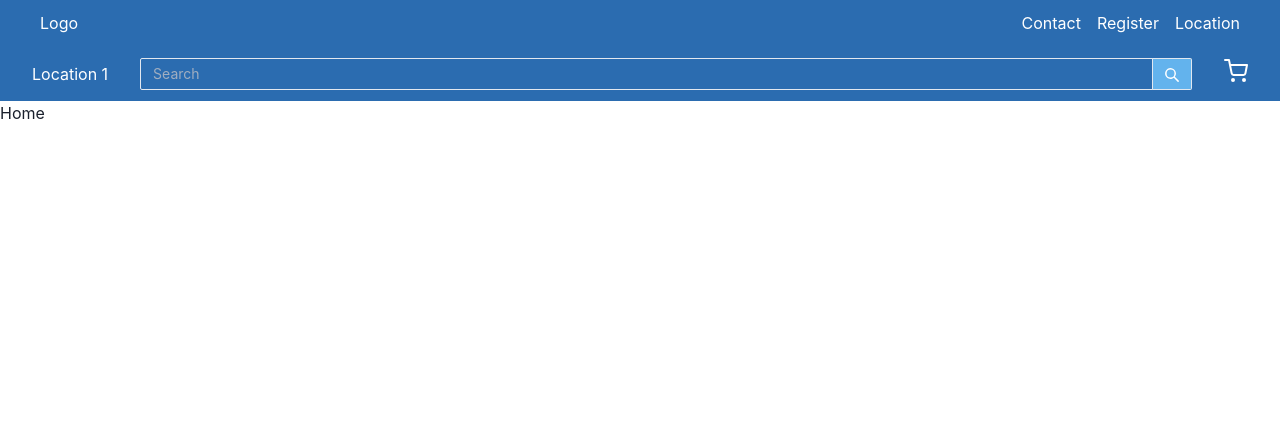
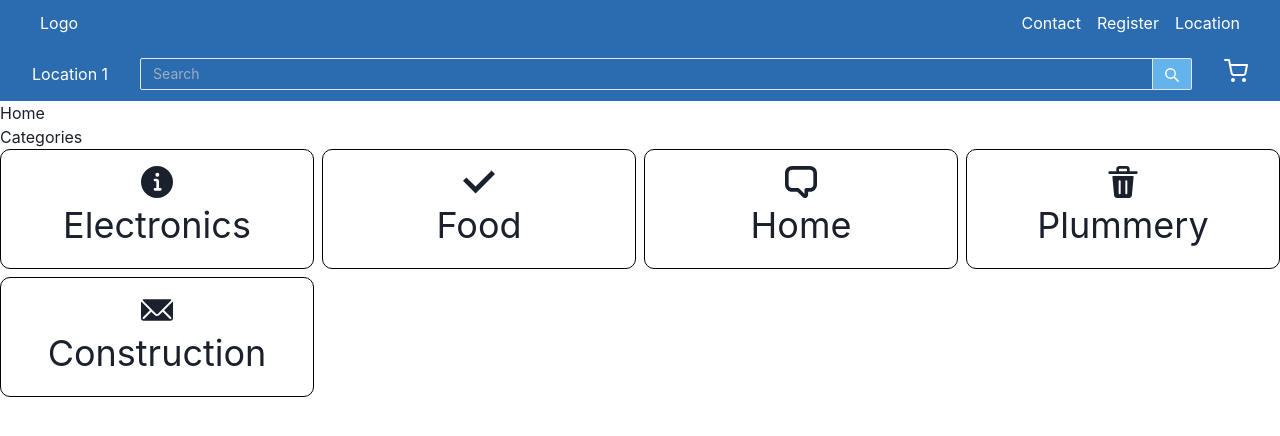
Before and after one commit to lexx54/e-store-front, a React (Create React App) app: page / in a window 1280 px wide. Shown: the top 436 px of the page. Built offline with nearby package versions, Linux system fonts and the light colour scheme.

Commit message:
finishes Category Layout

```diff
--- /dev/null
+++ b/src/components/CategoriesContainer.js
@@ -0,0 +1,26 @@
+import { Grid, GridItem, Flex } from "@chakra-ui/react";
+import CategoryItem from "./CategoryItem";
+import { InfoIcon,CheckIcon,ChatIcon,DeleteIcon,EmailIcon } from "@chakra-ui/icons";
+
+const categories=[
+  {name:"Electronics",Icon:<InfoIcon boxSize="2rem"/>},
+  {name:"Food",Icon:<CheckIcon boxSize="2rem"/>},
+  {name:"Home",Icon:<ChatIcon boxSize="2rem"/>},
+  {name:"Plummery",Icon:<DeleteIcon boxSize="2rem"/>},
+  {name:"Construction",Icon:<EmailIcon boxSize="2rem"/>}
+]
+
+const CategoriesContainer = () => {
+ return(
+   <>
+   <h2>Categories</h2>
+  <Grid templateColumns="repeat(auto-fill, minmax(250px,1fr));" gap={2}>
+    {
+      categories.map( category => <CategoryItem {...category}/>)
+    }
+  </Grid>
+  </>
+  )
+}
+
+export default CategoriesContainer;
--- /dev/null
+++ b/src/components/CategoryItem.js
@@ -0,0 +1,11 @@
+import {Flex, Text} from "@chakra-ui/react";
+
+const CategoryItem = ({name,Icon}) =>(
+  <Flex direction="column" alignItems="center" justify="center"
+  border="1px" borderColor="black" borderRadius="10px" py="1rem" as="button">
+    {Icon}
+    <Text fontSize="4xl">{name}</Text>
+  </Flex>
+)
+
+export default CategoryItem;
--- a/src/pages/Home.js
+++ b/src/pages/Home.js
@@ -1,7 +1,12 @@
+import CategoriesContainer from "../components/CategoriesContainer";
+
 const Home = () => {
 
   return (
+    <>
     <h1>Home</h1>
+    <CategoriesContainer />
+    </>
   )
 }
 
```
